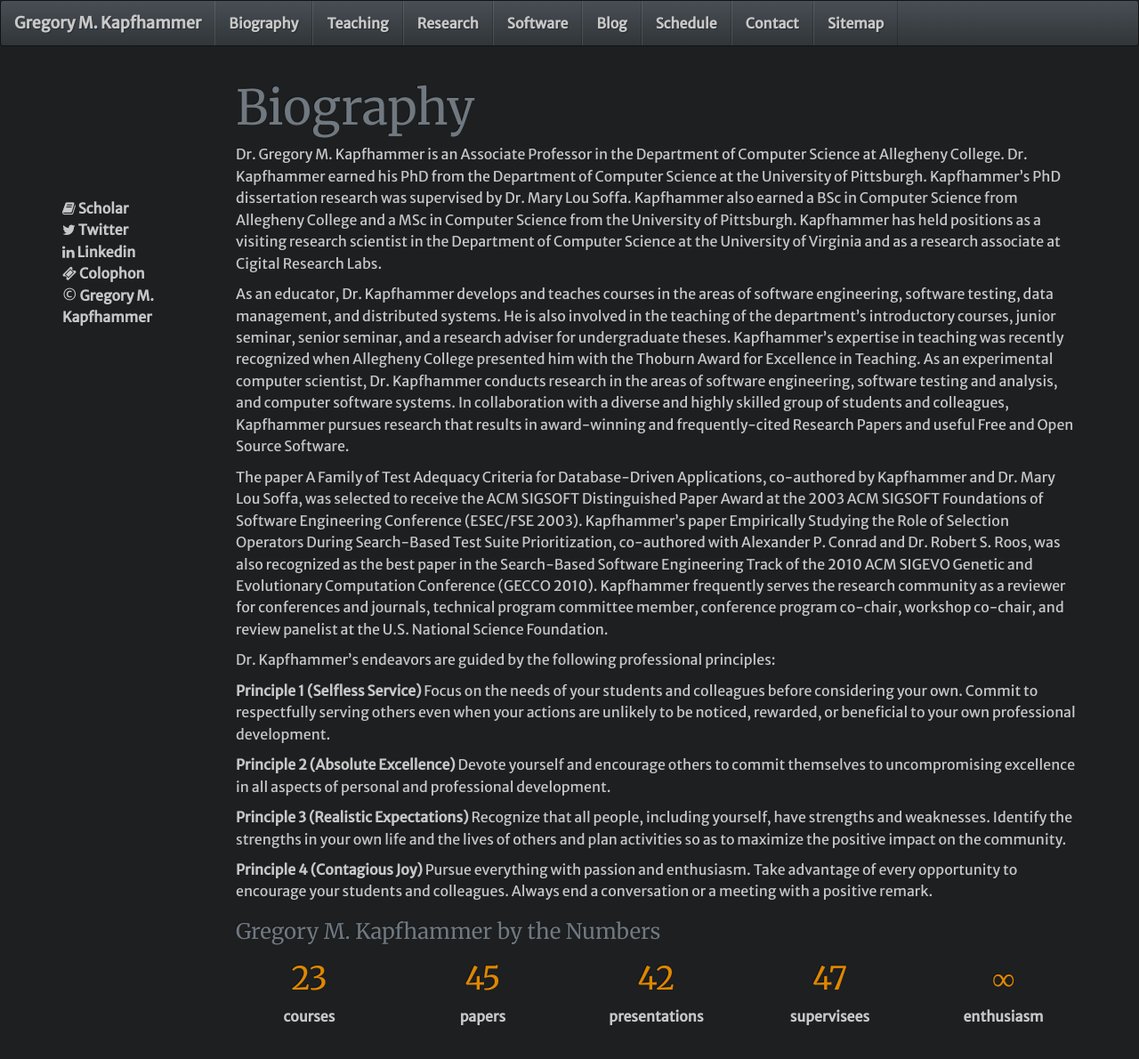
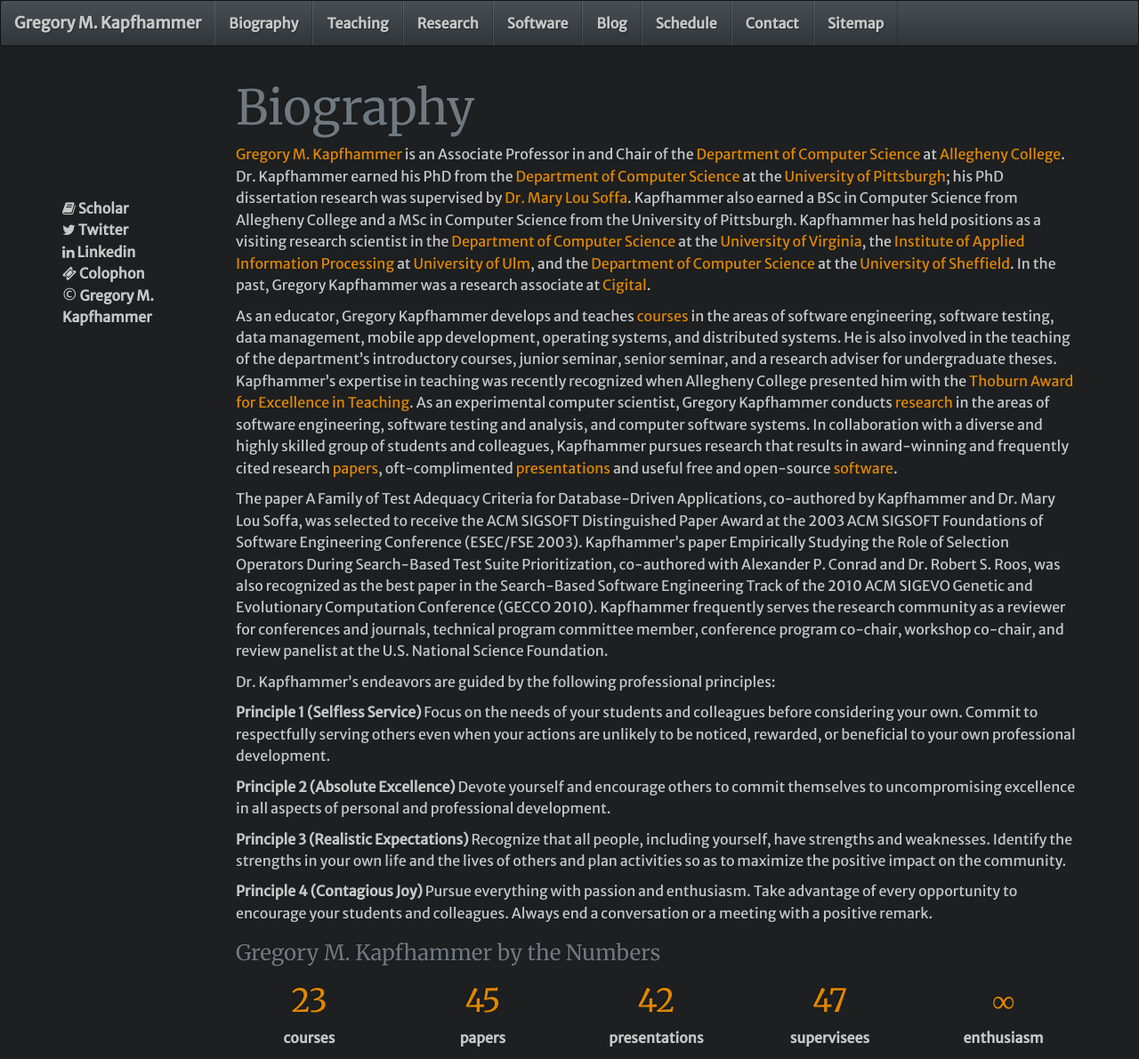
Before and after one commit to geerc/www, a Jekyll site: the page built from gkapfham/site/main/Biography.md, in a window 1280 px wide. Shown: the whole page at 89% size. Built offline with Jekyll 4.4.1, drawn with Linux system fonts in a browser that asks for light colours; nearby versions of some CDN libraries; Markdown is read by kramdown in place of the engine named in the settings; comment, search, counter and statistics services are not loaded; before the commit the page ends 1165 px from its top, so only the background shows below that.

Commit message:
Added content for the first two paragraphs of the Biography.md.

```diff
--- a/gkapfham/site/main/Biography.md
+++ b/gkapfham/site/main/Biography.md
@@ -10,21 +10,31 @@ backup: ../../../
 
 # {{ page.title }}
 
-Dr. Gregory M. Kapfhammer is an Associate Professor in the Department of Computer Science at Allegheny College. Dr.
-Kapfhammer earned his PhD from the Department of Computer Science at the University of Pittsburgh. Kapfhammer's PhD
-dissertation research was supervised by Dr. Mary Lou Soffa. Kapfhammer also earned a BSc in Computer Science from
-Allegheny College and a MSc in Computer Science from the University of Pittsburgh. Kapfhammer has held positions as a
-visiting research scientist in the Department of Computer Science at the University of Virginia and as a research
-associate at Cigital Research Labs.
+[Gregory M. Kapfhammer]({{page.backup}}) is an Associate Professor in and Chair of the [Department of Computer
+Science](http://www.cs.allegheny.edu) at [Allegheny College](http://www.allegheny.edu). Dr. Kapfhammer earned his PhD
+from the [Department of Computer Science](http://www.cs.pitt.edu) at the [University of
+Pittsburgh](http://www.pitt.edu); his PhD dissertation research was supervised by [Dr. Mary Lou
+Soffa](http://www.cs.virginia.edu/~soffa/). Kapfhammer also earned a BSc in Computer Science from Allegheny College and
+a MSc in Computer Science from the University of Pittsburgh. Kapfhammer has held positions as a visiting research
+scientist in the [Department of Computer Science](http://www.cs.virginia.edu) at the [University of
+Virginia](http://www.viginia.edu), the [Institute of Applied Information
+Processing](http://iai.mathematik.uni-ulm.de/en/index.html) at [University of Ulm](http://www.uni-ulm.de/en), and the
+[Department of Computer Science](https://www.sheffield.ac.uk/dcs) at the [University of
+Sheffield](http://www.sheffield.ac.uk/). In the past, Gregory Kapfhammer was a research associate at
+[Cigital](http://www.cigital.com/).
 
-As an educator, Dr. Kapfhammer develops and teaches courses in the areas of software engineering, software testing, data
-management, and distributed systems. He is also involved in the teaching of the department's introductory courses,
-junior seminar, senior seminar, and a research adviser for undergraduate theses. Kapfhammer's expertise in teaching was
-recently recognized when Allegheny College presented him with the Thoburn Award for Excellence in Teaching. As an
-experimental computer scientist, Dr. Kapfhammer conducts research in the areas of software engineering, software testing
-and analysis, and computer software systems. In collaboration with a diverse and highly skilled group of students and
-colleagues, Kapfhammer pursues research that results in award-winning and frequently-cited Research Papers and useful
-Free and Open Source Software.
+As an educator, Gregory Kapfhammer develops and teaches [courses]({{page.backup}}/site/main/Teaching) in the areas of
+software engineering, software testing, data management, mobile app development, operating systems, and distributed
+systems. He is also involved in the teaching of the department's introductory courses, junior seminar, senior seminar,
+and a research adviser for undergraduate theses.  Kapfhammer's expertise in teaching was recently recognized when
+Allegheny College presented him with the [Thoburn Award for Excellence in
+Teaching](http://sites.allegheny.edu/alumni/involved/allegheny-awards/recipients/#thoburn). As an experimental computer
+scientist, Gregory Kapfhammer conducts [research]({{page.backup}}/site/main/Research/) in the areas of software
+engineering, software testing and analysis, and computer software systems. In collaboration with a diverse and highly
+skilled group of students and colleagues, Kapfhammer pursues research that results in award-winning and frequently cited
+research [papers]({{page.backup}}/site/research/Papers/), oft-complimented
+[presentations]({{page.backup}}/site/research/Presentations/) and useful free and open-source
+[software]({{page.backup}}/site/main/Software/).
 
 The paper A Family of Test Adequacy Criteria for Database-Driven Applications, co-authored by Kapfhammer and Dr. Mary
 Lou Soffa, was selected to receive the ACM SIGSOFT Distinguished Paper Award at the 2003 ACM SIGSOFT Foundations of
```
